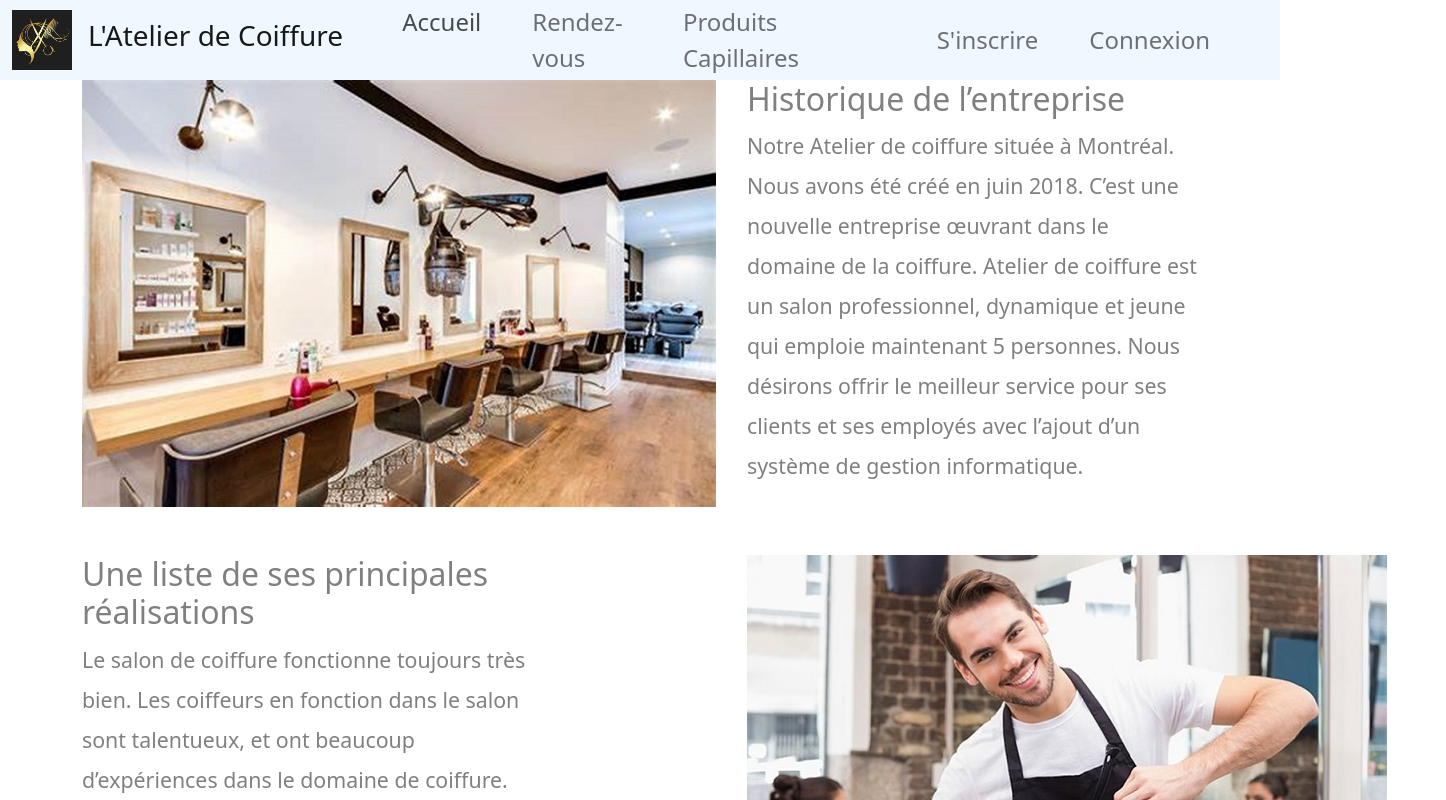
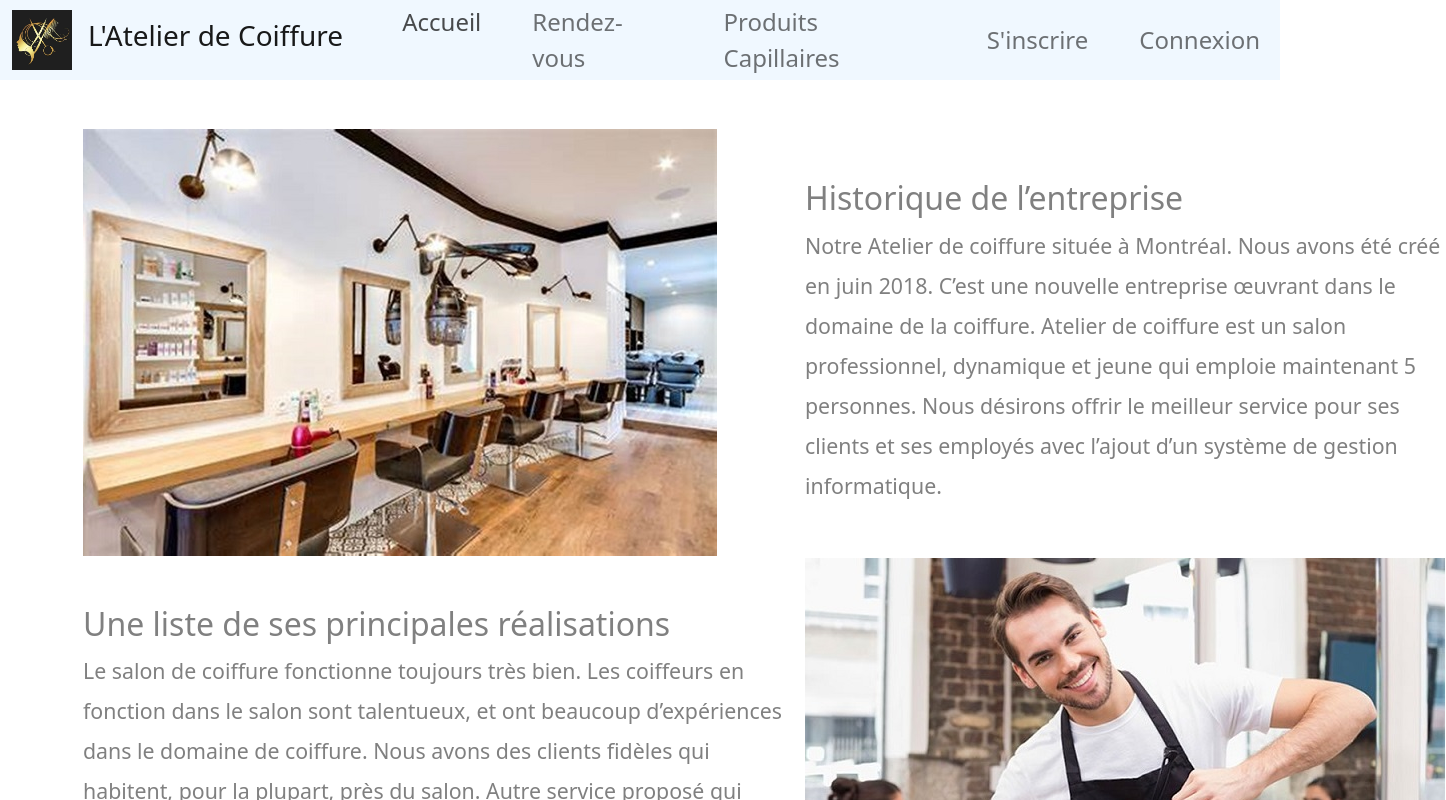
Before and after one commit to elvirelu/elvirelu.github.io, a plain HTML site: page index.html in a window 1280 px wide. Both pictures are taken after a click on the link "Accueil". Shown: the top 800 px of the page, 1446 px wide, since content can reach past the window. Drawn offline with Linux system fonts and the light colour scheme.

Commit message:
adjust navbar

```diff
--- a/index.html
+++ b/index.html
@@ -38,7 +38,7 @@
                 </li>
             </ul>
           </div>
-          <div class="collapse navbar-collapse rdiv" id="navbarNav2">
+          <div class="me-auto" id="navbarNav2">
             <ul class="navbar-nav">
               <li class="nav-item">
                 <a class="nav-link" href="javascript:showModalEnreg();">S'inscrire</a>
--- a/js/contenuAccueil.js
+++ b/js/contenuAccueil.js
@@ -1,9 +1,13 @@
 let contenuAccueil = () =>{
     $('body').css('background', 'white');
 let contenu = `
-<div class="row justify-content-between">
+<table>
+<tr><br><br></tr>
+<tr>
+<td>
 <div class="col-5"><img src="../images/intro/salon.jpg"></div>
-<div class="col-5">
+</td>
+<td>
 <div class="para">
 <h2>Historique de l’entreprise </h2>
 Notre Atelier de coiffure située à Montréal.
@@ -12,12 +16,10 @@ C’est une nouvelle entreprise œuvrant dans le domaine de la coiffure.
 Atelier de coiffure est un salon professionnel, dynamique et jeune qui emploie maintenant 5 personnes.
 Nous désirons offrir le meilleur service pour ses clients et ses employés avec l’ajout d’un système de gestion informatique.
 </div>
-</div>
-</div>
-<br><br>
-<div class="row justify-content-between">
-
-<div class="col-5">
+</td>
+</tr>
+<tr>
+<td>
     <div class="para">
         <h2>Une liste de ses principales réalisations</h2>
       Le salon de coiffure fonctionne toujours très bien. Les coiffeurs en fonction dans le salon sont talentueux, et ont beaucoup d’expériences dans le domaine de coiffure.
@@ -25,24 +27,24 @@ Nous désirons offrir le meilleur service pour ses clients et ses employés avec
       Autre service proposé qui semble bien accueilli par les clients est la vente de produits de soins capillaires.
 
   </div>
-    </div>
+</td>
+<td>
 <div class="col-5"><img src="../images/intro/man.jpg"></div>
-</div>
-<br><br>
-<div class="row"></div>
-
-<div class="row justify-content-between">
+</td>
+</tr>
+<tr>
+<td>
 <div class="col-5"><img src="../images/intro/produits.jpg"></div>
-<div class="col-5"><div class="para">
+</td>
+<td>
+<div class="para">
     <h2>Les objectifs du service ou du produit offert </h2>
     Atelier de coiffure est un salon qui offrent des services typiques de coiffure : toutes sortes de coupes de cheveux, shampoing, brushing, coloration et mèche, extensions capillaires, etc.
 Le salon vend aussi une assez grande gamme de produits de soins capillaires : produits coiffants pour cheveux colorés, pour cheveux fins, etc.
 </div>
-</div>
-
-</div>
-
-</div>
+</td>
+</tr>
+</table>
 `;
 $('#contenuIndex').html(contenu);
 }
```
